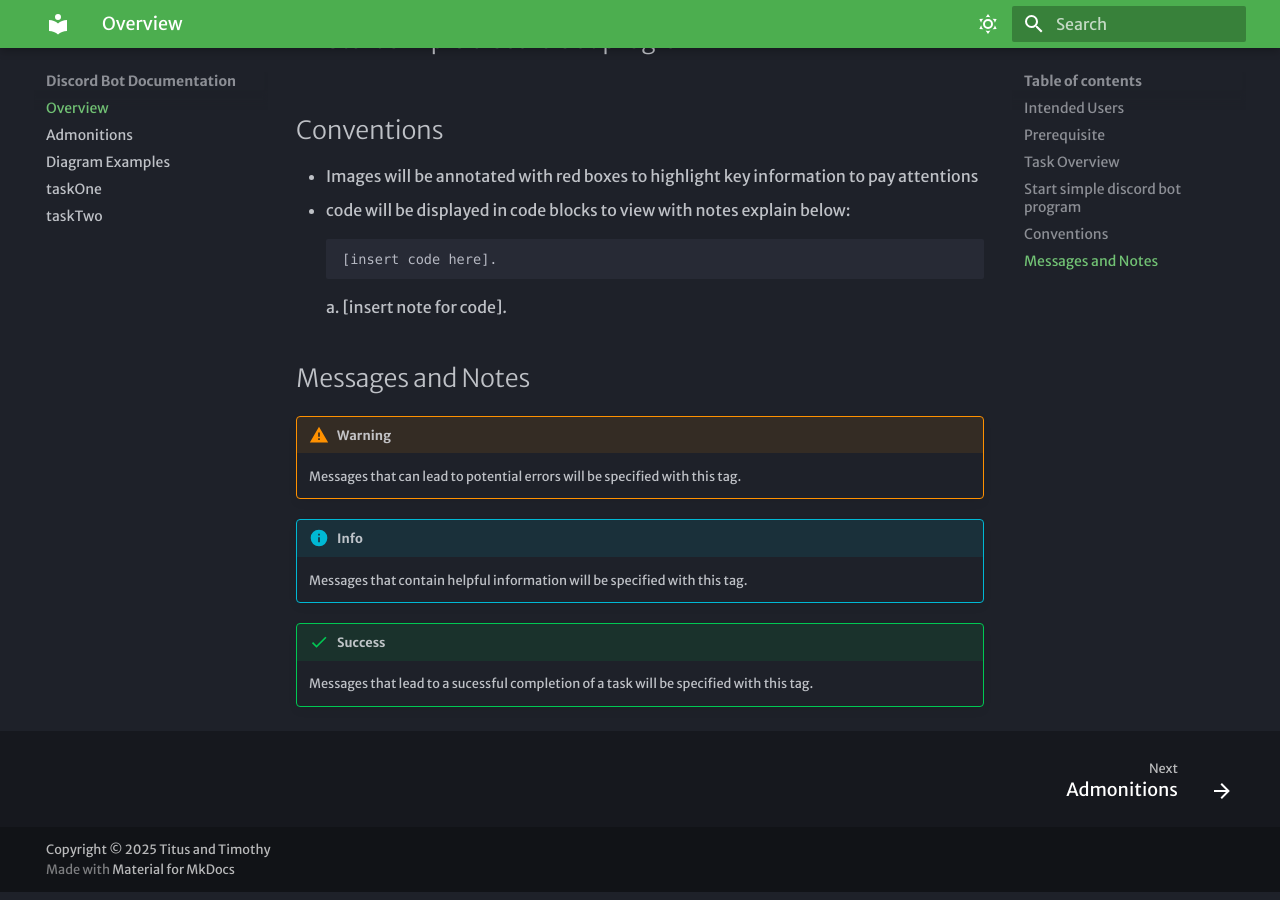
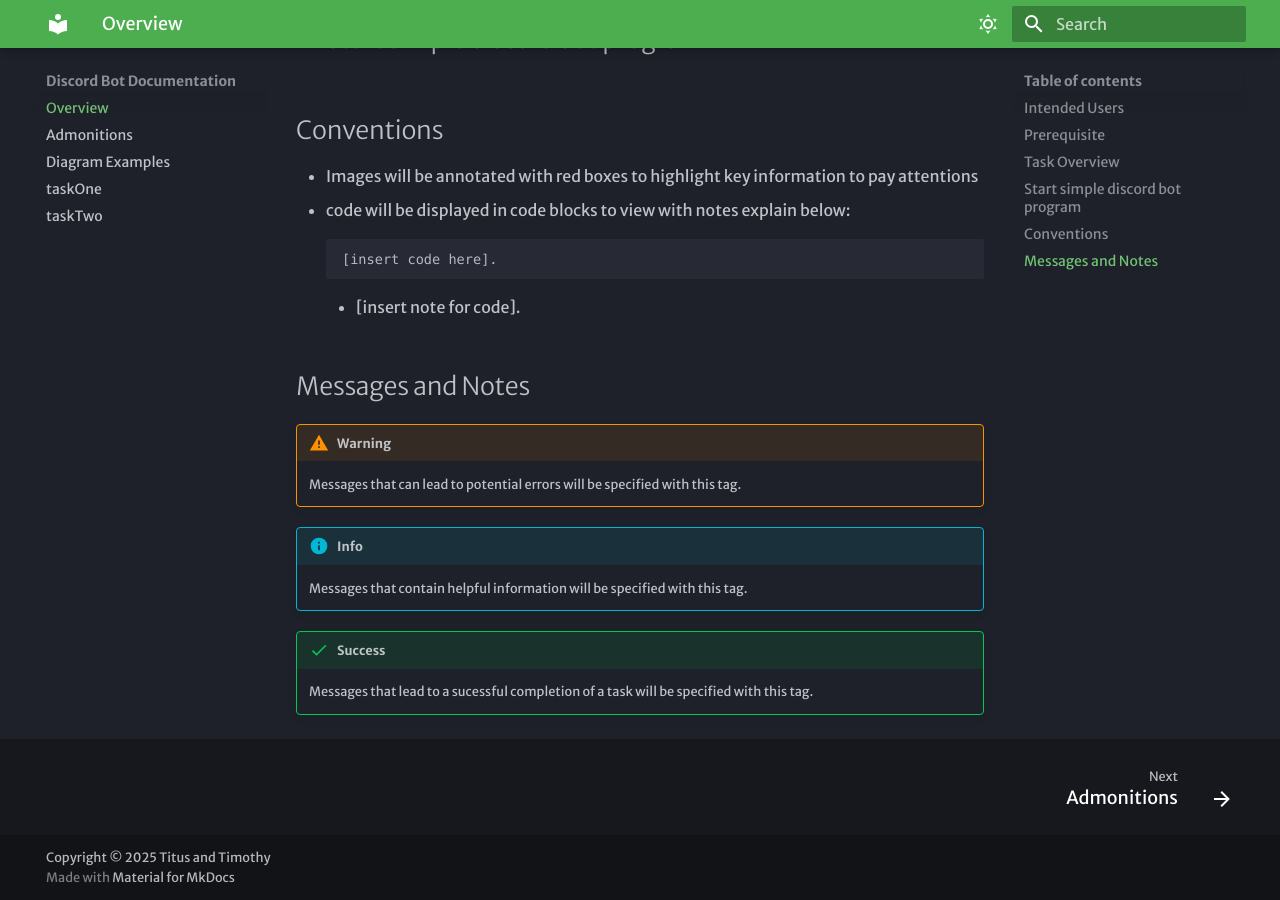
Before and after one commit to TitusLee2000/Discord-Bot-Documentation, an MkDocs documentation site: the page built from docs/index.md, in a window 1280 px wide and 900 px high, scrolled down 901 px. Built offline with MkDocs 1.6.1 and Material for MkDocs 9.7.7, drawn with Linux system fonts in a browser that asks for light colours; some web fonts are replaced.

Commit message:
change conventions

````diff
--- a/docs/index.md
+++ b/docs/index.md
@@ -32,7 +32,7 @@ Here are the following tasks that our guide will help walk you through:
     ```
     [insert code here].
     ```
-    a. [insert note for code].
+    - [insert note for code].
 
 ## Messages and Notes
 
````
